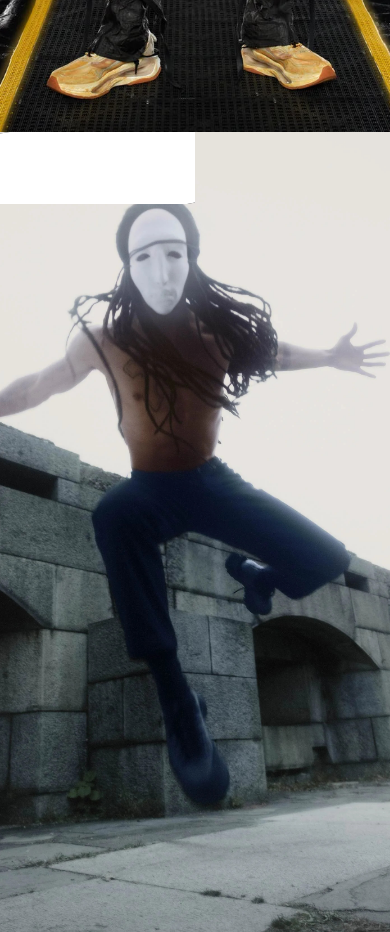
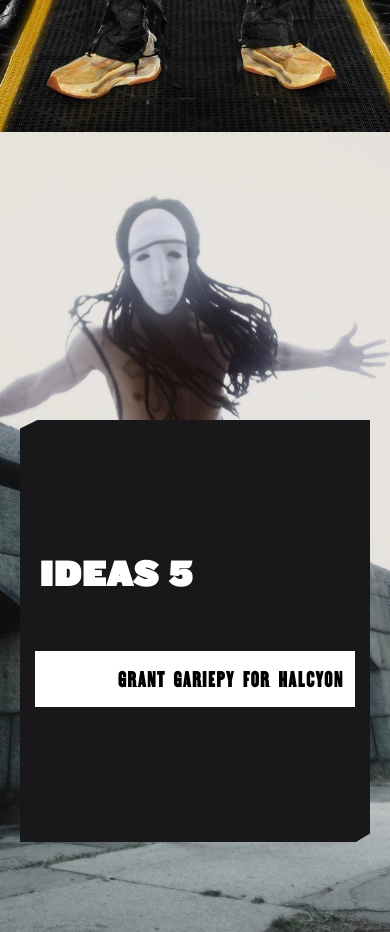
Before and after one commit to grantgariepy/outside, a SvelteKit app: page / in a window 390 px wide. Shown: the part 2400-3332 px from the top of the page. Built offline with nearby package versions, Linux system fonts and the light colour scheme.

Commit message:
new mobile form container

```diff
--- a/src/routes/+page.svelte
+++ b/src/routes/+page.svelte
@@ -154,14 +154,23 @@
 	</div>
 	<!-- SECTION 4 -->
 	<div class="mobile-4 h-screen">
-		<div class="absolute inset-x-0 flex flex-col justify-center">
-			<div class="out4-form bg-zinc-900 w-1/2">
-				<div>
-					<form action="">
-						<input class="input" type="text" />
-						<input class="input" type="text" />
-						<input class="input" type="text" />
-					</form>
+		<div class="absolute inset-x-5 mt-72">
+			<div class="out4-form absolute inset-x-0 bg-zinc-900">
+				<div class="h-[50vh] flex flex-col justify-center">
+					<div class="flex justify-start">
+						<span
+							class="knockout text-white text-4xl md:text-9xl lg:text-[11rem] tracking-wider font-bold md:pl-12 pl-5 md:pb-12 pb-14"
+						>
+							IDEAS 5
+						</span>
+					</div>
+					<div class="flex md:justify-end justify-center">
+						<span
+							class="early-edition tracking-wider font-bold lg:text-7xl md:text-4xl text-xl text-black bg-white w-11/12 md:w-1/2 md:mr-20 justify-end flex md:pr-10 md:pb-9 md:pt-4 px-3 pb-4 pt-3 hover:bg-red-400 cursor-pointer"
+						>
+							Grant Gariepy for halcyon
+						</span>
+					</div>
 				</div>
 			</div>
 		</div>
```
